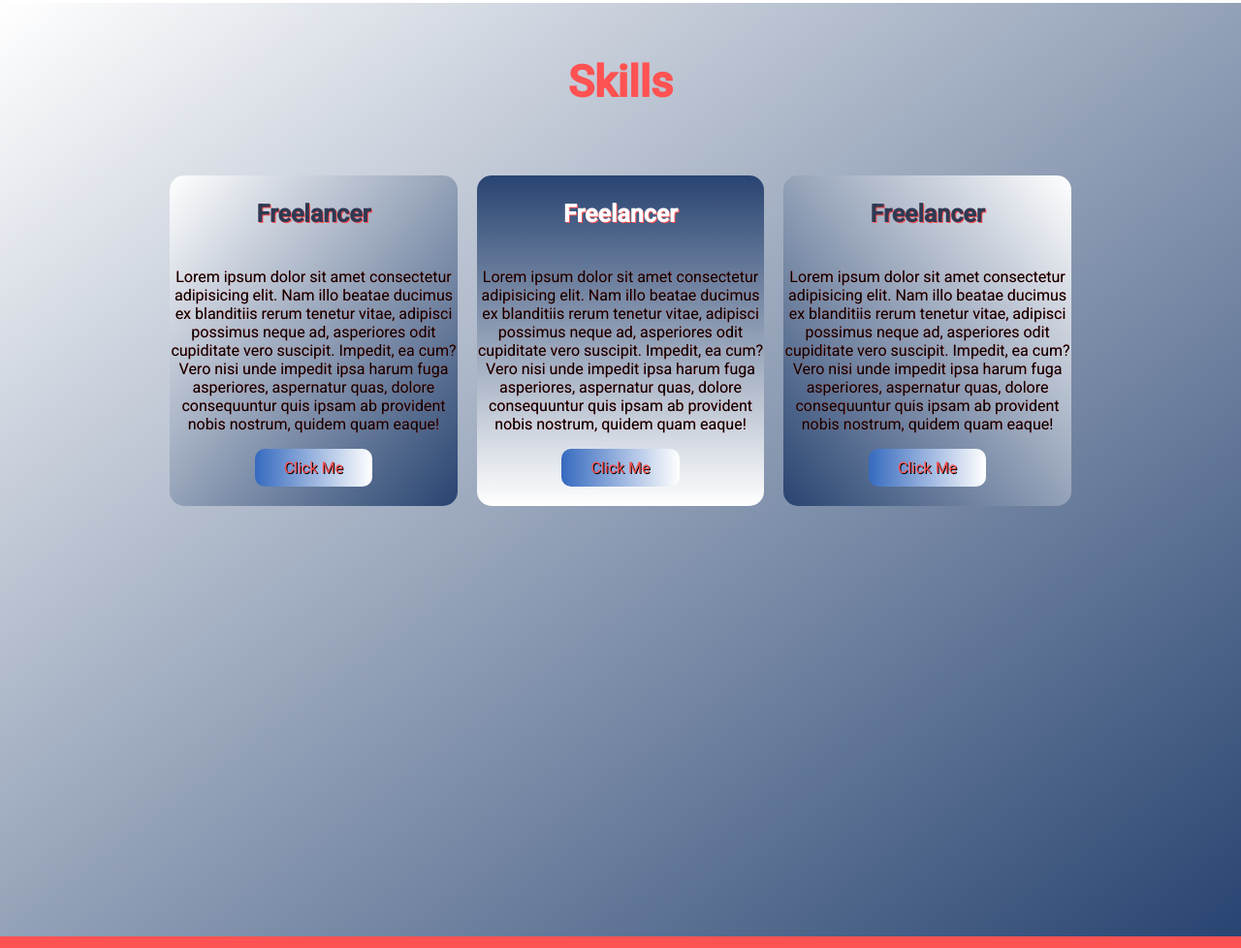
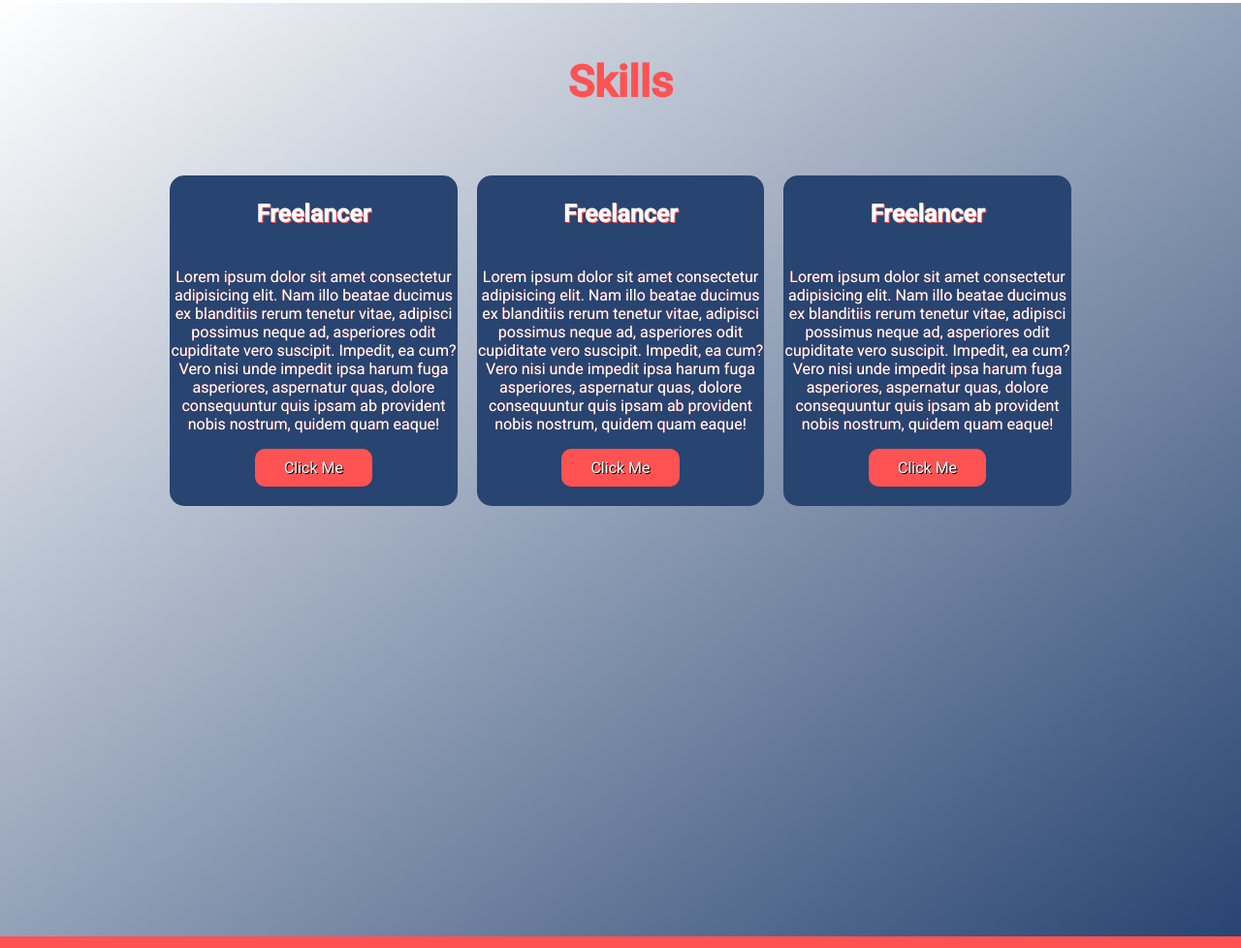
Before and after one commit to AleexCaires/AleexCaires-Portfolio, a Gatsby site: page / in a window 1280 px wide. Shown: the part 1597-2575 px from the top of the page at 97% size. Built offline with nearby package versions, Linux system fonts and the light colour scheme; Gatsby itself is replaced by a stand-in of ours.

Commit message:
Changes to Skill columns

```diff
--- a/src/styles/components/skills.module.scss
+++ b/src/styles/components/skills.module.scss
@@ -38,16 +38,22 @@
       text-align: center;
 
       &:nth-child(1) {
-        background: linear-gradient(to bottom right, #ffffff 0%, #284471 100%);
+        background: #284471;
+        h1 {
+          color: white;
+        }
       }
       &:nth-child(2) {
-        background: linear-gradient(to top, #ffffff 0%, #284471 100%);
+        background: #284471;
         h1 {
           color: white;
         }
       }
       &:nth-child(3) {
-        background: linear-gradient(to bottom left, #ffffff 0%, #284471 100%);
+        background: #284471;
+        h1 {
+          color: white;
+        }
       }
       @include media("min-tablet") {
         width: calc(33% - 10px);
@@ -65,14 +71,14 @@
         }
       }
       p{
-          color:black;
+          color:white;
           text-shadow: 0.1px 0.1px 0px $line;
       }
       a {
 
         display: block;
-        background: linear-gradient(to left, #ffffff 0%, #366abf 100%);
-        color: $line;
+        background:$line ;
+        color: white;
         text-shadow: 1px 1px 0px black;
         text-align: center;
         text-decoration: none;
```
